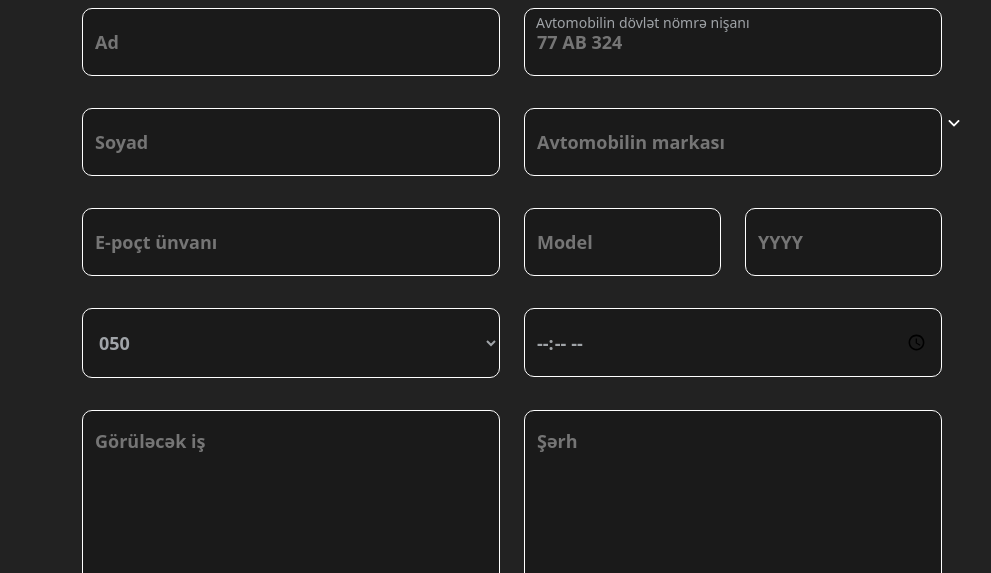
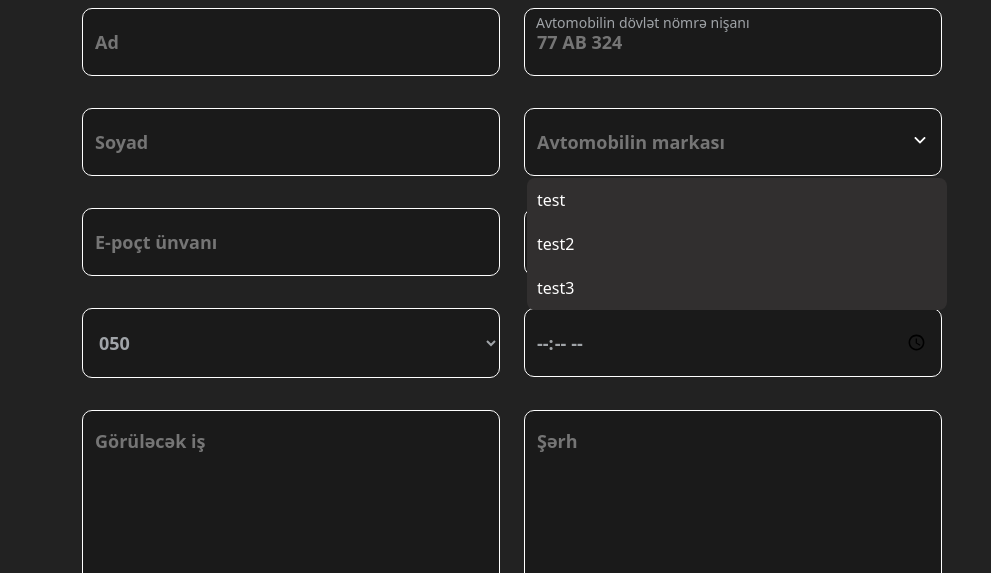
Before and after one commit to aytajnurullazada/MotorHouse, a plain HTML site: page oncedenNovbe.html in a window 1280 px wide. Shown: the part 227-800 px from the top of the page, without its empty margins (128-1119 px from the left). Drawn offline with nearby package versions, Linux system fonts and the light colour scheme.

Commit message:
queue section updated

```diff
--- a/assets/main.js
+++ b/assets/main.js
@@ -1,19 +1,24 @@
-$(document).ready(function (){
-    $('#car-brand-input').click(function (){
+$(document).ready(function () {
+    $('#car-brand-input').click(function () {
         $('.menu').toggle();
     });
 
-    $('.menu li').click(function (){
+    $('.menu li').click(function () {
+        $('.list-item').removeClass('active');
+        $(this).addClass("active");
         let elem = $(this).text()
-        elem = $('#car-brand-input').val()
+        document.getElementById('car-brand-input').value = elem
+        // document.getElementById('car-brand-input').value.css("font-size", "72px")
+        $('.menu').hide();
+
     })
 
     //button
-    $('.submit-button').click(function (){
+    $('.submit-button').click(function () {
         $('.modal-overlay').show();
         $('.modal1').show();
     })
-    $('.close-btn').click(function (){
+    $('.close-btn').click(function () {
         $('.modal-overlay').hide();
         $('.modal-item').hide();
     })
--- a/assets/oncedenNovbe.scss
+++ b/assets/oncedenNovbe.scss
@@ -1,3 +1,4 @@
+$main-color: #FFDD00;
 body {
   background-color: #222222;
 
@@ -46,7 +47,7 @@ body {
 
             &:focus {
               outline: none;
-              border-color: #FFDD00;
+              border-color: $main-color;
             }
           }
 
@@ -63,37 +64,57 @@ body {
             input {
               position: relative;
               margin-bottom: 0;
+              cursor: pointer;
             }
 
             button {
               background: none;
               border: none;
               position: absolute;
+              right: 22px;
+              top: 17px;
             }
 
             ul {
               display: none;
+              display: inline-block;
+              width: 200px;
+              list-style: none;
+              background-color: #312f2f;
+              padding: 0;
               position: absolute;
+              top: 70px;
+              left: 15px;
+              border-radius: 8px;
+              width: 95%;
+              .active{
+                background-color: $main-color;
+              }
+              li{
+                color: white;
+                padding: 10px;
+                cursor: pointer;
+                &:hover{
+                  background-color: $main-color;
+                }
+                &:first-child{
+                  border-radius: 8px 8px 0 0;
+                }
+                &:last-child{
+                  border-radius: 0 0 8px 8px;
+                }
+
+              }
             }
           }
 
-          select {
-            option {
-              background: #222222;
-
-              &:hover {
-                background-color: #0c4128;
-              }
-            }
-
-          }
         }
 
         .submit-button {
           text-align: end;
 
           button {
-            background-color: rgba(255, 221, 0, 1);
+            background-color:$main-color;
             border-radius: 10px;
             font-size: 18px;
             line-height: 22.68px;
--- a/oncedenNovbe.html
+++ b/oncedenNovbe.html
@@ -74,7 +74,7 @@
     </nav>
     <section class="queueMain">
         <div class="title">
-            <h1>Öncədən növbə</h1>
+            <h1 id="test">Öncədən növbə</h1>
         </div>
         <div class="form">
             <div class="row d-flex">
@@ -88,19 +88,19 @@
                 <div class="col-lg-6">
                     <input placeholder="Soyad" type="text">
                 </div>
-                <div id="car-brand" class="col-lg-6">
-                    <input id="car-brand-input" placeholder="Avtomobilin markası" type="text">
+                <div id="car-brand" class="col-lg-6 d-flex flex-column position-relative">
+                    <input readonly id="car-brand-input" placeholder="Avtomobilin markası" type="text">
                     <button id="brand-btn">
                         <img src="./img/angle-down.svg" alt="">
                     </button>
                     <ul class="menu">
-                        <li id="1" class="list-group-item">
+                        <li id="1" class="list-item">
                             test
                         </li>
-                        <li id="2" class="list-group-item">
+                        <li id="2" class="list-item">
                             test2
                         </li>
-                        <li id="3" class="list-group-item">
+                        <li id="3" class="list-item">
                             test3
                         </li>
                     </ul>
```
Also changed, not shown: assets/oncedenNovbe.css, 1 other file.
